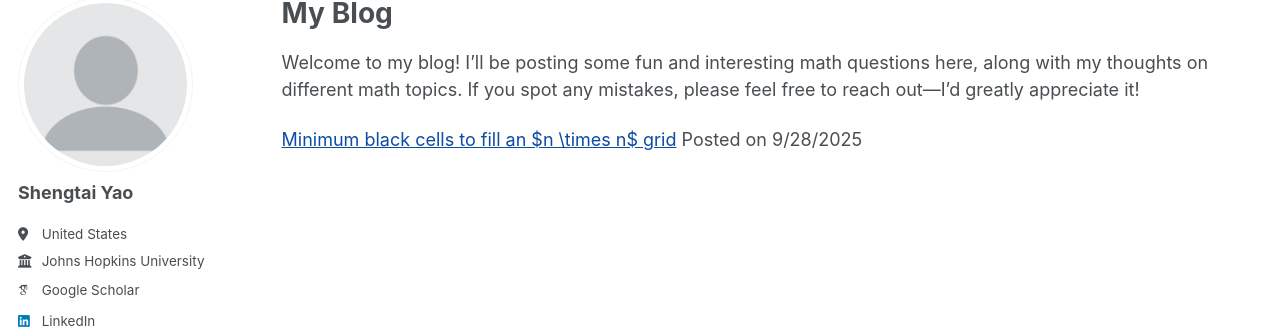
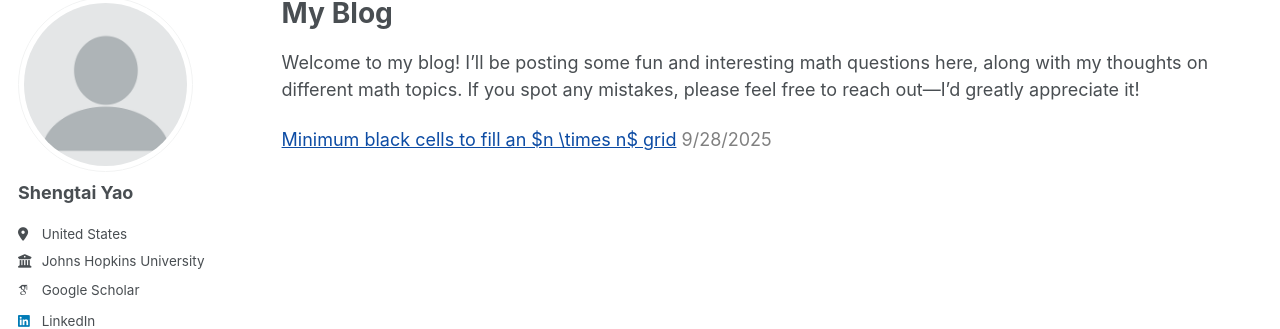
Before and after one commit to Yaoshengtai/Yaoshengtai.github.io, a Jekyll site: the page built from _pages/blog.md, in a window 1280 px wide. Shown: the part 102-431 px from the top of the page. Built offline with Jekyll 4.4.1, drawn with Linux system fonts in a browser that asks for light colours; some web fonts are replaced.

Commit message:
Update blog.md

```diff
--- a/_pages/blog.md
+++ b/_pages/blog.md
@@ -7,4 +7,4 @@ title: "My Blog"
 
 Welcome to my blog! I’ll be posting some fun and interesting math questions here, along with my thoughts on different math topics. If you spot any mistakes, please feel free to reach out—I’d greatly appreciate it!
 
-[Minimum black cells to fill an $n \times n$ grid](/blog/minimum_black_cells.md) Posted on 9/28/2025
+[Minimum black cells to fill an $n \times n$ grid](/blog/minimum_black_cells.md)  <span style="color: gray;"> 9/28/2025</span>
```
